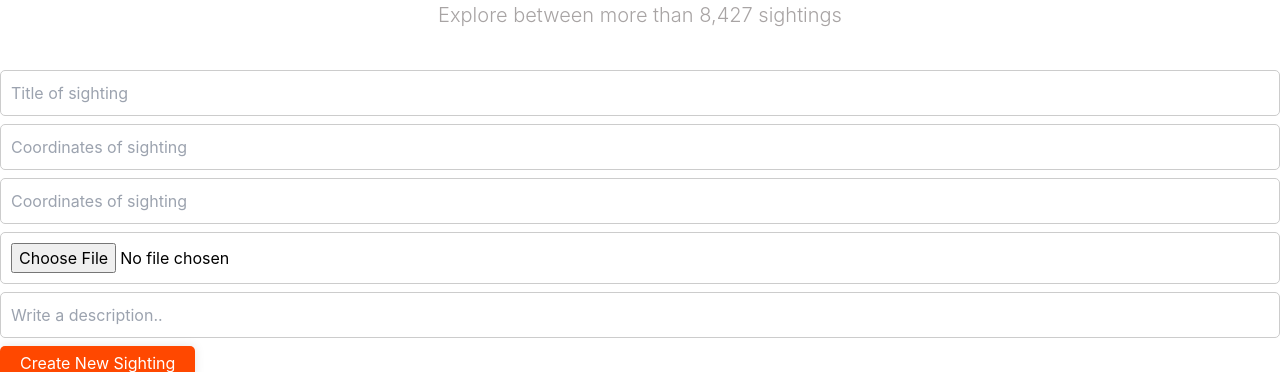
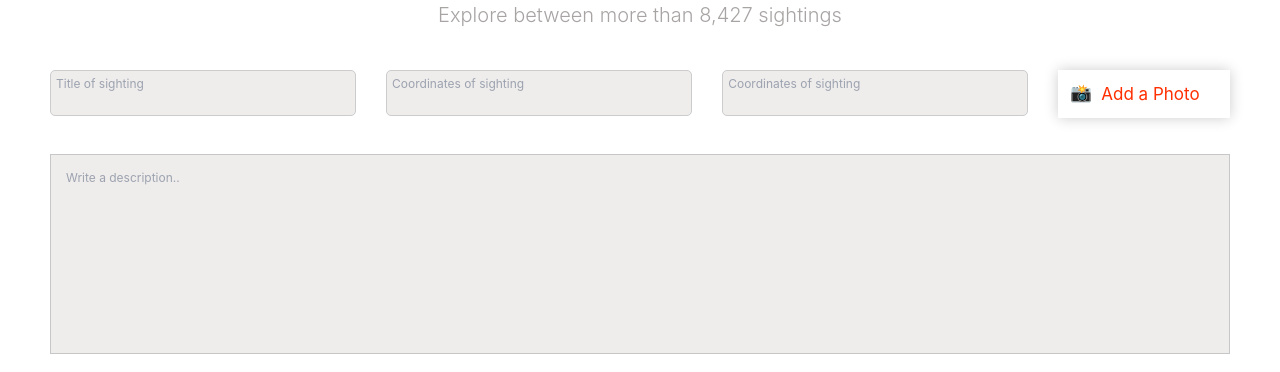
Before and after one commit to AnjaStojkovic/Flowers, a React (Create React App) app in the folder flowers/: page /create in a window 1280 px wide. Shown: the part 580-952 px from the top of the page. Built offline with nearby package versions, Linux system fonts and the light colour scheme.

Commit message:
Tried to implement addSighting functionality

```diff
--- a/flowers/src/components/forms/SightingForm.tsx
+++ b/flowers/src/components/forms/SightingForm.tsx
@@ -1,24 +1,47 @@
 import { useForm } from "react-hook-form";
+import { useEffect, useId, useState } from "react";
 import Input from "../userData/Input";
 import SightingsService from "../../services/SightingsService";
+import FlowersService from "../../services/FlowersService";
 
 export interface FormData {
-  flower_id: number;
   name: string;
   description: string;
   latitude: number;
   longitude: number;
-  picture: File;
+  picture: any;
+}
+
+interface SubmitData extends FormData {
+  flower_id: number | undefined;
+  picture: any;
 }
 
 const SightingForm: React.FC = () => {
   const { register, handleSubmit, reset } = useForm<FormData>();
 
-  const onSubmit = async (data: FormData) => {
-    create(data);
+  const fetchFlower = async (data: FormData) => {
+    try {
+      const response = await FlowersService.getSearchedFlowers(data.name);
+      const flower = response.flowers[0];
+      if (flower) {
+        return flower;
+      }
+      return null;
+    } catch (error) {
+      alert("Erorr...");
+    }
   };
 
-  const create = (formData: FormData) => {
+  const onSubmit = async (data: FormData) => {
+    const flower = await fetchFlower(data);
+
+    const picture = data.picture[0];
+
+    create({ flower_id: flower.id, ...data, picture });
+  };
+
+  const create = (formData: SubmitData) => {
     SightingsService.postSighting(formData)
       .then(() => {
         alert("Successfully added");
@@ -36,36 +59,49 @@ const SightingForm: React.FC = () => {
           type="text"
           placeholder="Title of sighting"
           register={register("name")}
-          className="form-field"
+          className="input-field"
         />
         <Input
           type="text"
           placeholder="Coordinates of sighting"
           register={register("longitude")}
-          className="form-field"
+          className="input-field"
         />
         <Input
           type="text"
           placeholder="Coordinates of sighting"
           register={register("latitude")}
-          className="form-field"
+          className="input-field"
         />
-        <Input
+        {/* <Input
           type="file"
           register={register("picture")}
-          className="form-field"
-        />
+          className="input-field"
+        /> */}
+        <label className="file-input-label">
+          <Input
+            type="file"
+            register={register("picture")}
+            className="file-input"
+            accept="image/*"
+          />
+          <span className="file-input-text">Add a Photo</span>
+        </label>
       </div>
 
       <div className="second-row">
         <Input
-          type="password"
+          type="text"
           placeholder="Write a description.."
           register={register("description")}
-          className="form-field"
+          className="input-box"
         />
       </div>
-      <button className="red-button">Create New Sighting</button>
+      <div className="submit-btn">
+        <button onClick={handleSubmit(onSubmit)} className="red-button">
+          Create New Sighting
+        </button>
+      </div>
     </>
   );
 };
--- a/flowers/src/components/userData/Input.tsx
+++ b/flowers/src/components/userData/Input.tsx
@@ -3,8 +3,9 @@ import React from "react";
 interface InputProps {
   type: "text" | "email" | "date" | "email" | "password" | "file";
   register: any; // menjacu
-  className: "input-box" | "form-field";
+  className: "input-box" | "form-field" | "input-field" | "file-input";
   placeholder?: string;
+  accept?: string;
 }
 
 const Input: React.FC<InputProps> = ({
@@ -12,6 +13,7 @@ const Input: React.FC<InputProps> = ({
   placeholder,
   register,
   className,
+  accept,
 }) => {
   return (
     <input
@@ -19,6 +21,7 @@ const Input: React.FC<InputProps> = ({
       {...register}
       placeholder={placeholder}
       className={className}
+      accept={accept}
     />
   );
 };
--- a/flowers/src/modules/AddSighting/AddSighting.tsx
+++ b/flowers/src/modules/AddSighting/AddSighting.tsx
@@ -17,9 +17,7 @@ const AddSighting: React.FC = () => {
             Explore between more than 8,427 sightings
           </h2>
         </div>
-        <div className="add-form">
-          <SightingForm />
-        </div>
+        <SightingForm />
       </div>
     </>
   );
--- a/flowers/src/services/SightingsService.tsx
+++ b/flowers/src/services/SightingsService.tsx
@@ -30,6 +30,8 @@ const SightingsService = {
   },
 
   postSighting: (formData: FormData) => {
+    console.log("1w3", formData.picture);
+    console.log("formdata", formData);
     const url = "https://flowrspot-api.herokuapp.com//api/v1/sightings";
     const authToken = getAuthToken();
     return axios
--- a/flowers/src/styles/buttons/_buttons.scss
+++ b/flowers/src/styles/buttons/_buttons.scss
@@ -123,3 +123,9 @@
       }
     }
   }
+
+  .submit-btn {
+    position: absolute;
+    display: flex;
+    right: 50px;
+  }
--- a/flowers/src/styles/components/_forms.scss
+++ b/flowers/src/styles/components/_forms.scss
@@ -27,3 +27,55 @@
     padding: 5px;
     width: 500px;
 }
+
+.first-row{
+    display: flex;
+    gap: 30px;
+}
+
+.input-field {
+    background-color: rgb(239, 236, 236);
+    border: 1px solid rgb(200, 199, 199);
+    width: 100%;
+    padding: 10px;
+    border: 1px solid #ccc;
+    border-radius: 5px;
+    box-sizing: border-box;
+    margin-bottom: 8px;
+}
+
+.input-field::placeholder {
+    position: absolute;
+    top: 5px;
+    left: 5px;
+    font-size: 12px;
+}
+
+.file-input-label {
+    position: relative;
+    display: inline-block;
+    width: 700px;
+    height: 48px;
+    box-shadow: 0 0 13px rgba(0, 0, 0, 0.2);
+  }
+
+  .file-input {
+    position: absolute;
+    top: 0;
+    left: 0;
+    width: 100%;
+    height: 100%;
+    opacity: 0;
+    cursor: pointer;
+  }
+
+  .file-input-text {
+    display: inline-block;
+    color: rgb(255, 47, 0);
+    font-size: 17px;
+    padding: 12px 8px 8px 43px;
+    background-image: url('../../assets/images/camera.svg');
+    background-repeat: no-repeat;
+    background-position: 13px center;
+    background-size: 20px;
+  }
--- a/flowers/src/styles/modules/AddSighting/_add-sighting.scss
+++ b/flowers/src/styles/modules/AddSighting/_add-sighting.scss
@@ -1,4 +1,6 @@
 .add-box {
+
+    margin: 10px 50px 70px 50px;
 
     &__sighting-heading {
         color: rgb(168, 164, 164);
--- a/flowers/src/styles/modules/SightingPage/_comments.scss
+++ b/flowers/src/styles/modules/SightingPage/_comments.scss
@@ -1,9 +1,7 @@
 .comments {
 
     margin: 40px 140px 40px 140px;
-    &__line {
 
-    }
 
     &__heading {
         display: flex;
```
Also changed, not shown: flowers/src/assets/images/camera.svg (added).
